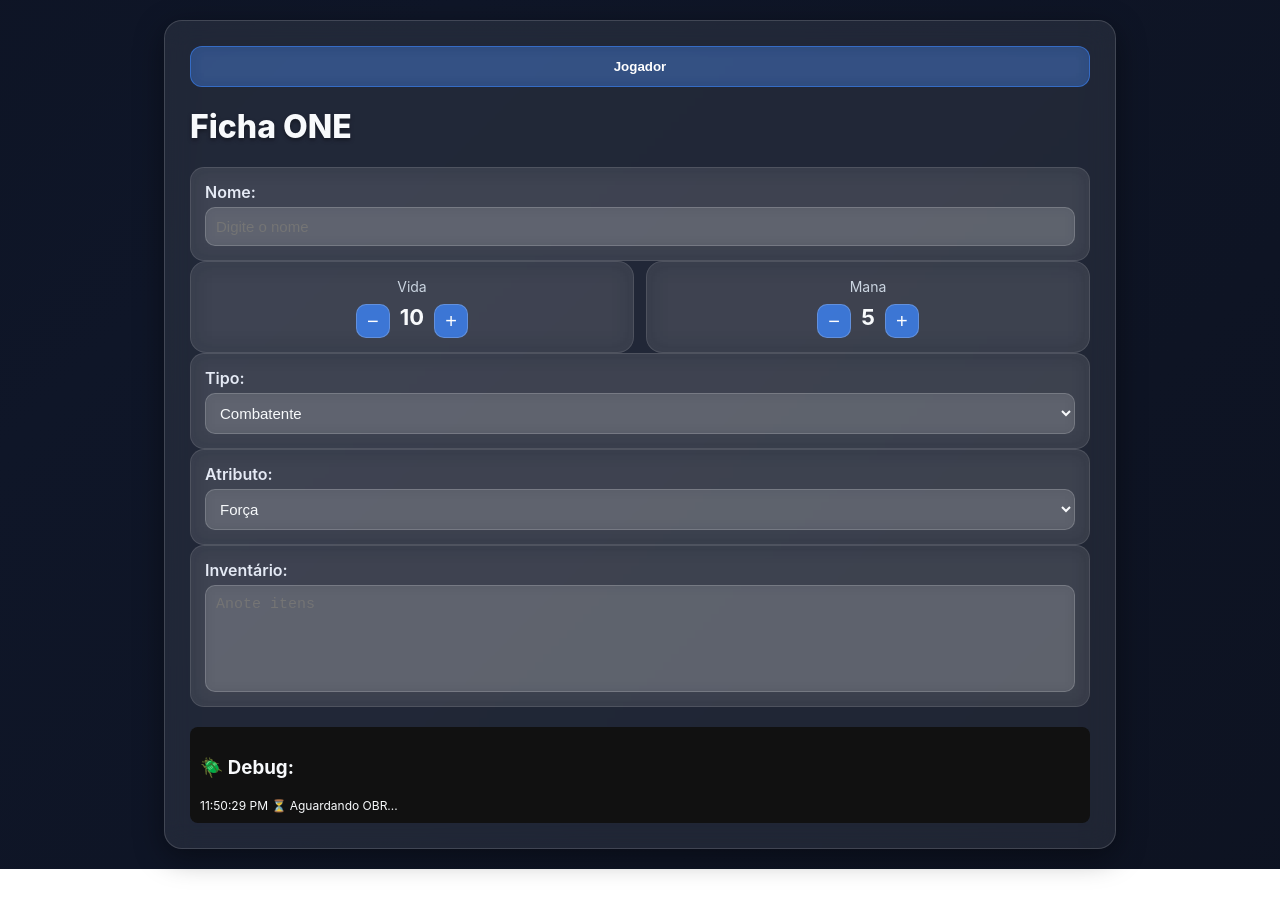
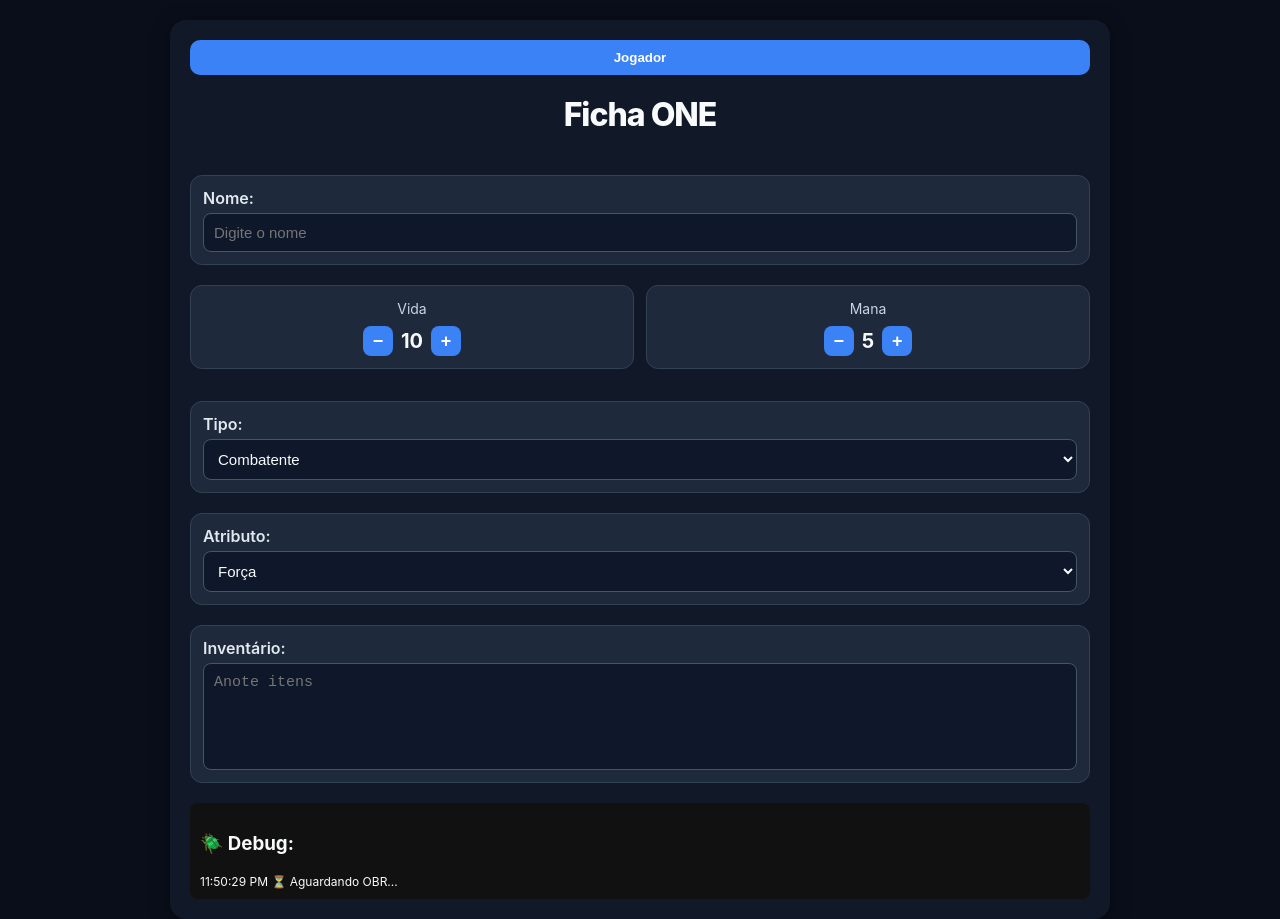
Before and after one commit to girassoisazuis2308-ops/one, a website built with Vite: page index.html in a window 1280 px wide. Before the commit the page ends 869 px from the top, so only its background shows below. Built offline with nearby package versions, Linux system fonts and the light colour scheme; what @owlbear-rodeo/sdk would draw is missing.

Commit message:
Refactor CSS styles in index.html
Updated styles for improved layout and appearance.

```diff
--- a/index.html
+++ b/index.html
@@ -8,40 +8,25 @@
     <!-- Vue 3 via CDN -->
     <script src="https://unpkg.com/vue@3/dist/vue.global.prod.js"></script>
 
-    <style>
+   <style>
   /* ======== TEMA GLOBAL ======== */
   body {
     font-family: "Inter", sans-serif;
-    background: linear-gradient(135deg, #0a0f1d, #0f1628, #0d1220);
-    background-size: 200% 200%;
-    animation: gradientMove 12s ease infinite;
+    background: #0A0E1A; /* fundo azul MUITO escuro */
     margin: 0;
-    padding: 20px;
-    color: #F8FAFC;
+    padding: 0;
+    color: #F8FAFC; /* texto branco suave */
   }
 
-  @keyframes gradientMove {
-    0% { background-position: 0% 50%; }
-    50% { background-position: 100% 50%; }
-    100% { background-position: 0% 50%; }
-  }
-
-  /* ======== CARTÃO CENTRAL ======== */
   #app {
     max-width: 900px;
     margin: auto;
-    padding: 25px;
-    border-radius: 18px;
-
-    /* GLASS EFFECT */
-    background: rgba(255, 255, 255, 0.08);
-    backdrop-filter: blur(14px);
-    -webkit-backdrop-filter: blur(14px);
-    border: 1px solid rgba(255, 255, 255, 0.15);
-
-    box-shadow: 0 8px 30px rgba(0, 0, 0, 0.4);
+    background: #111827; /* card principal */
+    padding: 20px;
+    margin-top: 20px;
+    border-radius: 16px;
+    box-shadow: 0 4px 20px rgba(0,0,0,0.35);
   }
-
 
   /* ======== MENU ======== */
   nav {
@@ -52,89 +37,124 @@
 
   nav button {
     flex: 1;
-    padding: 12px;
-    border-radius: 12px;
-    border: 1px solid rgba(255,255,255,0.2);
-
-    background: rgba(255,255,255,0.08);
-    backdrop-filter: blur(8px);
-    color: #E2E8F0;
+    padding: 10px;
+    background: #1E293B; /* cinza azulado */
+    border: none;
+    border-radius: 10px;
     font-weight: 600;
+    color: #F1F5F9;
     cursor: pointer;
     transition: 0.2s;
   }
 
-  nav button:hover {
-    background: rgba(255,255,255,0.15);
-  }
-
   nav button.active {
-    background: rgba(59,130,246,0.35);
-    border-color: rgba(59,130,246,0.6);
+    background: #3B82F6; /* azul vivo */
     color: white;
   }
 
-
-  /* ======== TÍTULOS ======== */
+  /* ======== TÍTULO ======== */
   h1 {
     margin-top: 0;
     font-weight: 800;
+    letter-spacing: -1px;
     color: #F8FAFC;
-    text-shadow: 0 2px 4px rgba(0,0,0,0.4);
+    text-align: center;
+  }
+
+  /* ======== LAYOUT ======== */
+  .sheet, .master {
+    display: flex;
+    flex-direction: column;
+    gap: 20px;
   }
 
   /* ======== CAMPOS ======== */
   .field {
     display: flex;
     flex-direction: column;
-    padding: 14px;
-
-    border-radius: 14px;
-    background: rgba(255,255,255,0.06);
-    backdrop-filter: blur(10px);
-    border: 1px solid rgba(255,255,255,0.12);
-
-    box-shadow: inset 0 0 8px rgba(255,255,255,0.03);
+    background: #1E293B;
+    border: 1px solid #334155;
+    border-radius: 12px;
+    padding: 12px;
   }
 
   .field label {
     font-weight: 600;
     margin-bottom: 5px;
-    color: #E5EAF5;
+    color: #E2E8F0;
   }
 
   input, select, textarea {
     padding: 10px;
-    border-radius: 10px;
-    border: 1px solid rgba(255,255,255,0.18);
-
-    background: rgba(255,255,255,0.12);
-    backdrop-filter: blur(6px);
+    border-radius: 8px;
+    border: 1px solid #475569;
+    font-size: 15px;
+    background: #0F172A;
     color: #F8FAFC;
-
-    font-size: 15px;
   }
 
-  textarea { resize: none; }
+  textarea {
+    resize: none;
+  }
 
+  /* ======== ROW ======== */
+  .row {
+    display: flex;
+    align-items: center;
+    justify-content: space-between;
+  }
 
-  /* ======== VIDA/MANA GLASS ======== */
+  .row button {
+    background: #3B82F6;
+    color: white;
+    border: none;
+    padding: 6px 12px;
+    border-radius: 8px;
+    font-weight: 700;
+    cursor: pointer;
+  }
+
+  .row span {
+    font-size: 20px;
+    font-weight: bold;
+    width: 40px;
+    text-align: center;
+  }
+
+  /* ======== BOX DAS FICHAS ======== */
+  .ficha {
+    background: #1E293B;
+    border: 1px solid #334155;
+    border-radius: 12px;
+    padding: 15px;
+    margin-bottom: 10px;
+    color: #F1F5F9;
+  }
+
+  .ficha h2 {
+    margin: 0 0 5px 0;
+    font-size: 18px;
+    font-weight: 700;
+  }
+
+  .ficha p {
+    margin: 2px 0;
+  }
+
+  /* ======== VIDA / MANA LADO A LADO ======== */
   .stats-row {
     display: flex;
     gap: 12px;
+    margin-bottom: 12px;
   }
 
   .stat-box {
     flex: 1;
-    padding: 14px;
-    border-radius: 16px;
-
-    background: rgba(255,255,255,0.06);
-    border: 1px solid rgba(255,255,255,0.12);
-    backdrop-filter: blur(12px);
+    background: #1E293B;
+    border: 1px solid #334155;
+    padding: 12px;
+    border-radius: 12px;
     text-align: center;
-
-    box-shadow: inset 0 0 10px rgba(255,255,255,0.04);
   }
 
   .stat-box .label {
@@ -143,72 +163,32 @@
   }
 
   .stat-controls {
+    display: flex;
+    align-items: center;
+    justify-content: center;
+    gap: 8px;
     margin-top: 8px;
-    display: flex;
-    justify-content: center;
-    gap: 10px;
   }
 
   .stat-controls button {
-    width: 34px;
-    height: 34px;
-    border-radius: 10px;
-
-    background: rgba(59,130,246,0.8);
-    border: 1px solid rgba(255,255,255,0.2);
-    backdrop-filter: blur(6px);
-
+    width: 30px;
+    height: 30px;
+    background: #3B82F6;
+    border: none;
+    border-radius: 8px;
+    font-size: 18px;
+    font-weight: bold;
     color: white;
-    font-size: 20px;
     cursor: pointer;
-    transition: 0.15s;
-  }
-
-  .stat-controls button:hover {
-    background: rgba(59,130,246,1);
+    padding: 0;
   }
 
   .stat-controls .value {
-    font-size: 22px;
+    font-size: 20px;
     font-weight: bold;
-  }
-
-
-  /* ======== FICHAS DO MESTRE ======== */
-  .ficha {
-    padding: 16px;
-    border-radius: 14px;
-
-    background: rgba(255,255,255,0.07);
-    border: 1px solid rgba(255,255,255,0.15);
-    backdrop-filter: blur(10px);
-
-    box-shadow: 0 4px 12px rgba(0,0,0,0.25);
-    margin-bottom: 12px;
-  }
-
-  .ficha h2 { margin: 0; font-size: 20px; }
-  .ficha p { margin: 3px 0; }
-
-
-  /* Botão vermelho (limpar) */
-  .danger-btn {
-    background: rgba(220,38,38,0.25);
-    border: 1px solid rgba(220,38,38,0.4);
-    color: white;
-    padding: 8px 14px;
-    border-radius: 10px;
-    cursor: pointer;
-    backdrop-filter: blur(6px);
-  }
-
-  .danger-btn:hover {
-    background: rgba(220,38,38,0.45);
+    color: #F8FAFC;
   }
 </style>
-
-
-
 
   </head>
   <body>
```
